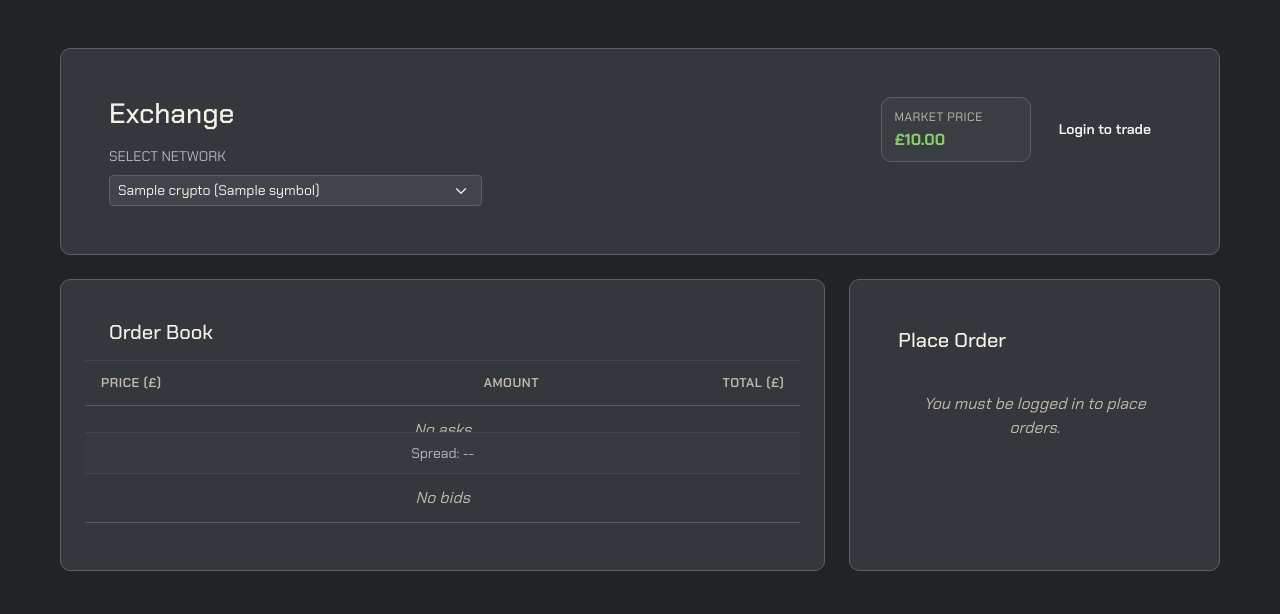
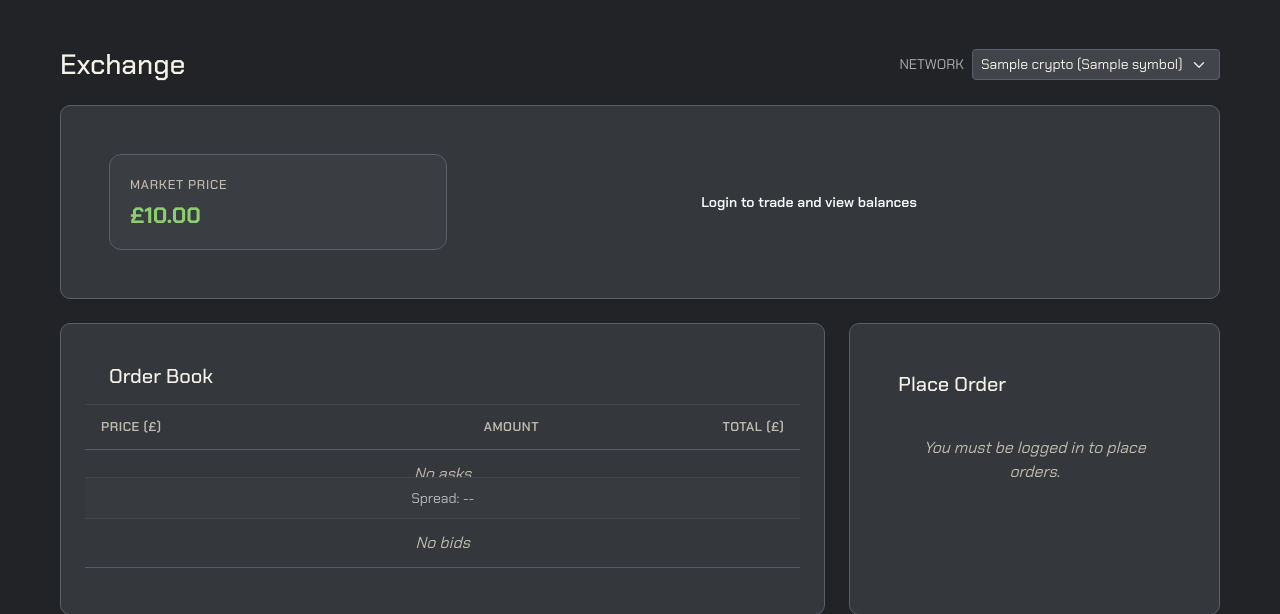
Before and after one commit to fizakim/crypto-web-app, a Django app: template app/exchange/templates/exchange/exchange.html in a window 1280 px wide. Shown: the part 58-672 px from the top of the page. Run offline with Django 5.2, Linux system fonts and the light colour scheme; the template is opened without the code that fills it: most values are stand-ins (such as "Sample title", 1, 10 or a date in 2020).

Commit message:
Fixed exchange header

```diff
--- a/app/exchange/static/exchange/css/exchange.css
+++ b/app/exchange/static/exchange/css/exchange.css
@@ -19,28 +19,35 @@
 }
 
 .exchange-page .stat-chip {
-    min-width: 150px;
-    padding: 0.65rem 0.8rem;
+    padding: 1.25rem;
     border: 1px solid var(--border-color);
-    border-radius: 10px;
-    background-color: var(--bg-card);
+    border-radius: 12px;
+    background-color: rgba(255, 255, 255, 0.03);
     display: flex;
     flex-direction: column;
-    gap: 0.25rem;
+    gap: 0.5rem;
+    transition: all 0.2s ease;
+}
+
+.exchange-page .stat-chip:hover {
+    border-color: var(--accent-color);
+    background-color: rgba(255, 255, 255, 0.05);
+    transform: translateY(-2px);
 }
 
 .exchange-page .stat-chip-label {
-    font-size: 0.76rem;
+    font-size: 0.8rem;
     color: var(--text-muted);
-    letter-spacing: 0.04em;
+    letter-spacing: 0.06em;
     text-transform: uppercase;
+    font-weight: 500;
 }
 
 .exchange-page .stat-chip-value {
-    font-size: 1rem;
+    font-size: 1.4rem;
     font-weight: 700;
     color: var(--text-main);
-    line-height: 1.25;
+    line-height: 1.2;
 }
 
 .exchange-page .stat-chip-value-price {
@@ -203,11 +210,6 @@
 @media (max-width: 991.98px) {
     .exchange-page .market-stats {
         width: 100%;
-        justify-content: flex-start;
-    }
-
-    .exchange-page .stat-chip {
-        flex: 1 1 180px;
     }
 }
 
--- a/app/exchange/templates/exchange/exchange.html
+++ b/app/exchange/templates/exchange/exchange.html
@@ -9,13 +9,12 @@
 
 {% block content %}
 <div class="container py-4 py-lg-5 exchange-page">
-    <section class="card exchange-card mb-4">
-        <div class="card-body p-3 p-md-4">
-            <div class="exchange-header d-flex flex-column flex-lg-row justify-content-between align-items-lg-start gap-3">
-                <div>
-                    <h1 class="h3 mb-3">Exchange</h1>
-                    <form method="GET" id="network-form" class="network-form d-flex flex-wrap align-items-center gap-2">
-                        <label for="network" class="form-label mb-0 small text-uppercase text-body-secondary">Select Network</label>
+    <div class="d-flex justify-content-between align-items-center flex-wrap gap-3 mb-4">
+        <h1 class="h3 mb-0">Exchange</h1>
+
+        <div class="network-selector">
+            <form method="GET" id="network-form" class="network-form d-flex align-items-center gap-2">
+                <label for="network" class="form-label mb-0 small text-uppercase text-body-secondary">Network</label>
                 <select name="network" id="network" class="form-select form-select-sm network-select"
                     onchange="document.getElementById('network-form').submit()">
                     {% for c in cryptocurrencies %}
@@ -28,29 +27,41 @@
                 </select>
             </form>
         </div>
+    </div>
 
-                <div class="market-stats d-flex flex-wrap justify-content-lg-end gap-2">
+    <section class="card exchange-card mb-4">
+        <div class="card-body p-3 p-md-4">
+            <div class="market-stats row g-3">
                 {% if active_crypto %}
-                    <div class="stat-chip">
+                <div class="col-12 col-md-4">
+                    <div class="stat-chip h-100">
                         <span class="stat-chip-label">Market Price</span>
                         <span id="market-price" class="stat-chip-value stat-chip-value-price">&pound;{{ active_crypto.current_price|floatformat:2 }}</span>
                     </div>
+                </div>
                 {% endif %}
+
                 {% if user.is_authenticated %}
-                    <div class="stat-chip">
+                <div class="col-12 col-md-4">
+                    <div class="stat-chip h-100">
                         <span class="stat-chip-label">Fiat Balance</span>
                         <span id="fiat-balance" class="stat-chip-value">&pound;{{ user.profile.balance|floatformat:2 }}</span>
                     </div>
+                </div>
+
                 {% if active_crypto %}
-                    <div class="stat-chip">
+                <div class="col-12 col-md-4">
+                    <div class="stat-chip h-100">
                         <span class="stat-chip-label">{{ active_crypto.symbol }} Balance</span>
                         <span id="crypto-balance" class="stat-chip-value">{{ crypto_balance|floatformat:8 }}</span>
                     </div>
+                </div>
                 {% endif %}
                 {% else %}
-                    <a href="{% url 'users:login' %}" class="btn btn-outline-light btn-sm align-self-center">Login to trade</a>
+                <div class="col-12 col-md-8 d-flex align-items-center justify-content-center">
+                    <a href="{% url 'users:login' %}" class="btn btn-outline-light btn-sm">Login to trade and view balances</a>
+                </div>
                 {% endif %}
-                </div>
             </div>
         </div>
     </section>
```
Also changed, not shown: TODO.md (deleted, +0 -21 lines). Lines whose indentation alone changed are shown as unchanged.
